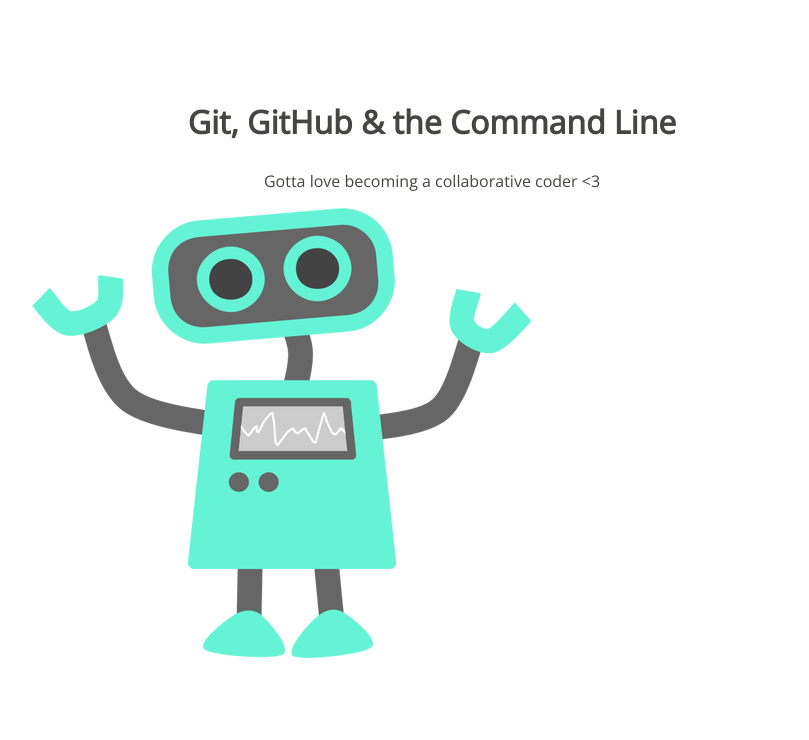
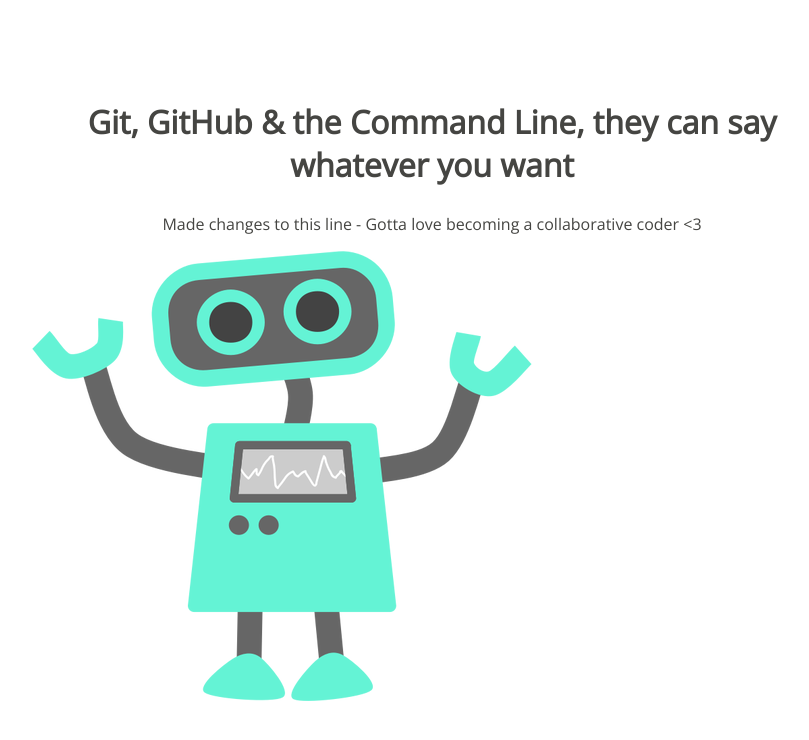
Before and after one commit to erinsween12/105-project, a plain HTML site: page index.html in a window 1280 px wide. Shown: the whole page, without its empty margins (208-1017 px from the left). Drawn offline with nearby package versions, Linux system fonts and the light colour scheme.

Commit message:
changed h1 and p tags

```diff
--- a/index.html
+++ b/index.html
@@ -8,8 +8,8 @@
 </head>
 <body>
 	<section>
-		<h1>Git, GitHub & the Command Line</h1>
-		<p>Gotta love becoming a collaborative coder <3</p>
+		<h1>Git, GitHub & the Command Line, they can say whatever you want</h1>
+		<p>Made changes to this line - Gotta love becoming a collaborative coder <3</p>
 		<img src="img/happy-blue-robot.png">
 	</section>
 </body>
```
